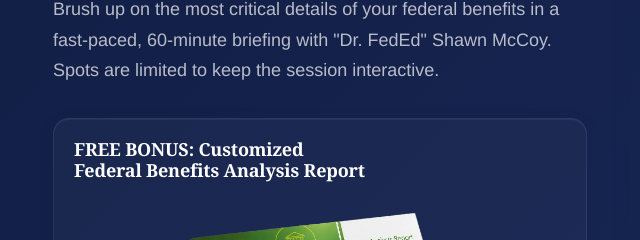
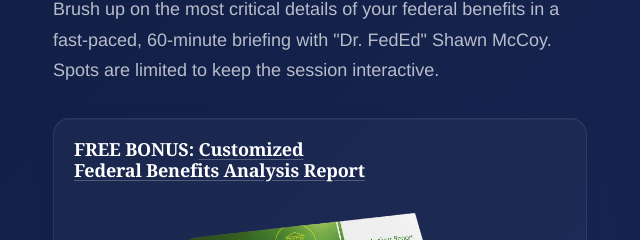
Before and after one commit to KvB-IM/FB-Website, a website: page index.html in a window 1280 px wide. Shown: the part 4326-4566 px from the top of the page, 21-661 px from the left. Drawn offline with Linux system fonts and the light colour scheme; a web font is replaced by a local one.

Commit message:
Link report mockup card header and booklet image to the What is a PSR Report blog post

```diff
--- a/index.html
+++ b/index.html
@@ -388,10 +388,10 @@
             <div class="mockup-card">
               <div class="mockup-card-body">
                 <div class="mockup-info">
-                  <h4>FREE BONUS: Customized Federal Benefits Analysis Report</h4>
-                  <div class="mockup-image-container">
+                  <h4>FREE BONUS: <a href="blog/what-is-a-psr-report-federal-employees.html" class="mockup-title-link">Customized Federal Benefits Analysis Report</a></h4>
+                  <a href="blog/what-is-a-psr-report-federal-employees.html" class="mockup-image-container" aria-label="Read more about the PSR Report">
                     <img src="report_mockup.png" alt="Customized Federal Benefits Analysis Report Mockup" class="mockup-img" />
-                  </div>
+                  </a>
                   <p>Get a personalized breakdown of your FERS/CSRS retirement annuity, TSP growth projection, Social Security estimate, and life insurance cost curves. Prepared by our specialists, sent straight to your inbox.</p>
                   <ul class="mockup-list">
                     <li>Retirement Annuity Calculation</li>
--- a/style.css
+++ b/style.css
@@ -1715,6 +1715,17 @@ button { cursor: pointer; background: none; border: none; }
   margin-bottom: var(--space-2);
   letter-spacing: -0.01em;
 }
+.mockup-title-link {
+  color: white;
+  text-decoration: underline;
+  text-decoration-color: rgba(255, 255, 255, 0.25);
+  text-underline-offset: 3px;
+  transition: all var(--transition);
+}
+.mockup-title-link:hover {
+  color: var(--color-orange);
+  text-decoration-color: var(--color-orange);
+}
 .mockup-info p {
   font-size: var(--text-xs);
   color: rgba(255, 255, 255, 0.65);
```
Also changed, not shown: postal.html (+3 -3 lines).
